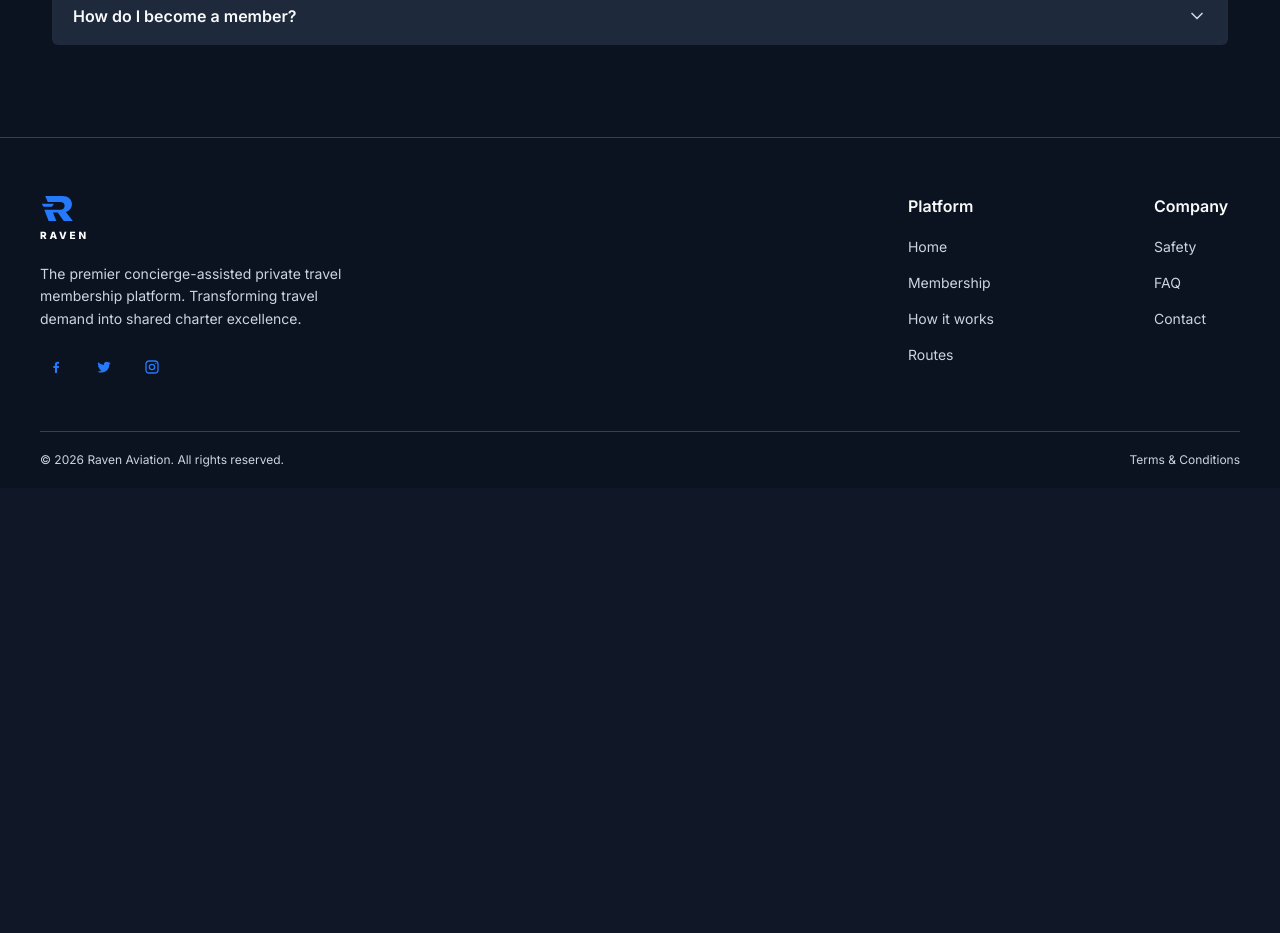
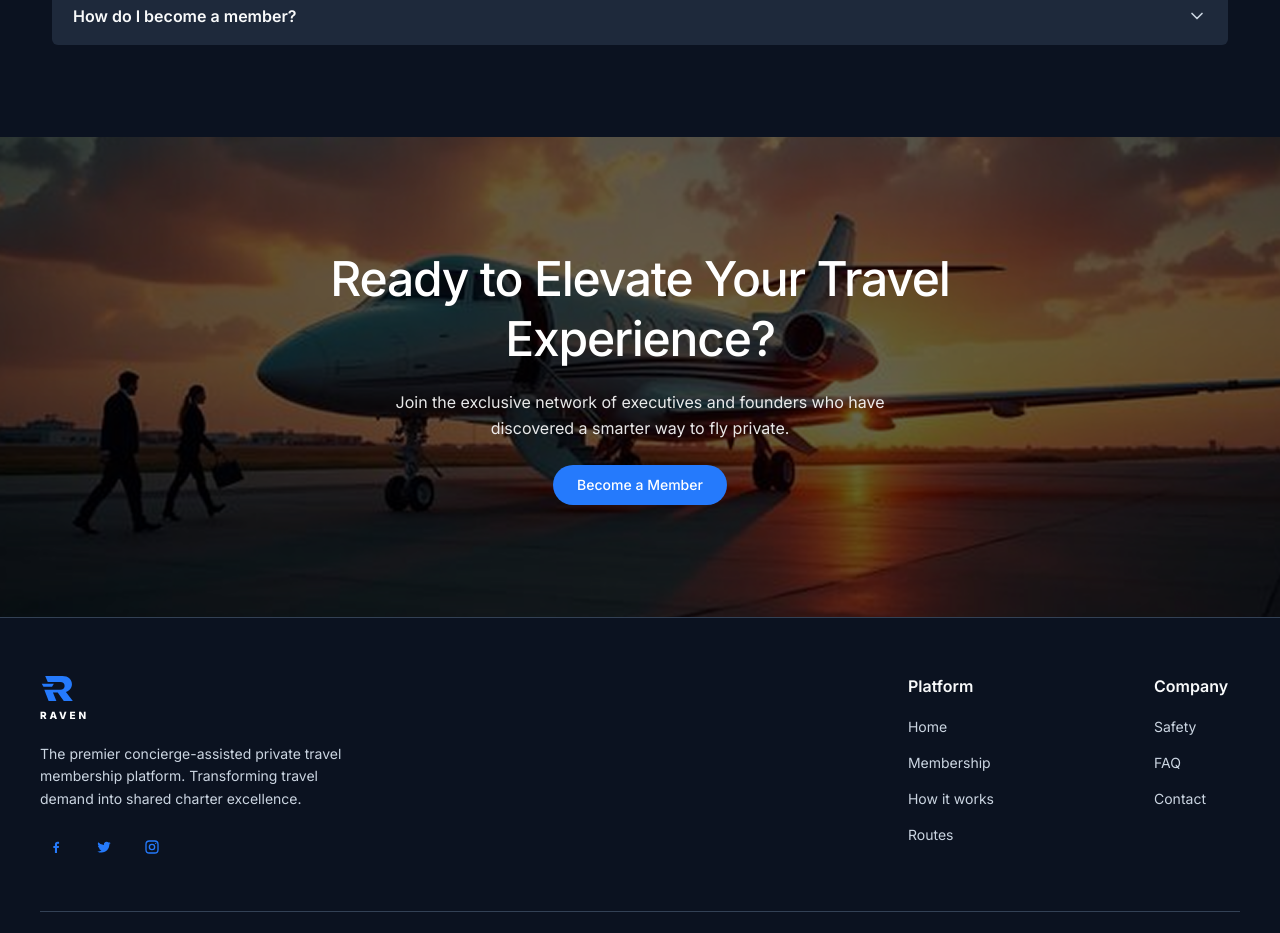
Before and after one commit to rahimsoftdev/fly-X, a React (Vite) app: page /faq in a window 1280 px wide. Shown: the part 1740-2673 px from the top of the page. Before the commit the page ends 2228 px from the top, so only its background shows below. Built offline with nearby package versions, Linux system fonts and the light colour scheme.

Commit message:
add CallToAction in faq page

```diff
--- a/src/components/shared/Footer.tsx
+++ b/src/components/shared/Footer.tsx
@@ -1,5 +1,4 @@
 import { Link } from "react-router";
-import logo from "@/assets/images/logo.png";
 
 /* lucide-react v1 e brand icon nai, tai inline SVG use korechi */
 const FacebookIcon = () => (
--- a/src/pages/public/FaqPage.tsx
+++ b/src/pages/public/FaqPage.tsx
@@ -1,12 +1,25 @@
 import FaqList from '@/components/public/FaqList';
-import React from 'react';
+import CallToAction from '@/components/shared/CallToAction';
+
+// images:
+import homeCallActionImg from '@/assets/images/homeCallActionImg.png'
+
 
 const FaqPage = () => {
     return (
         <div>
 
             <h1>faq page</h1>
-            <FaqList/>
+            <FaqList />
+
+            <CallToAction
+             image={homeCallActionImg}
+                imageAlt="image"
+                buttonLink="/"
+                heading="Ready to Elevate Your Travel Experience?"
+                description="Join the exclusive network of executives and founders who have discovered a smarter way to fly private."
+                buttonText="Become a Member"
+            />
         </div>
     );
 };
```
Also changed, not shown: src/pages/public/HomePage.tsx (+3 -4 lines).
